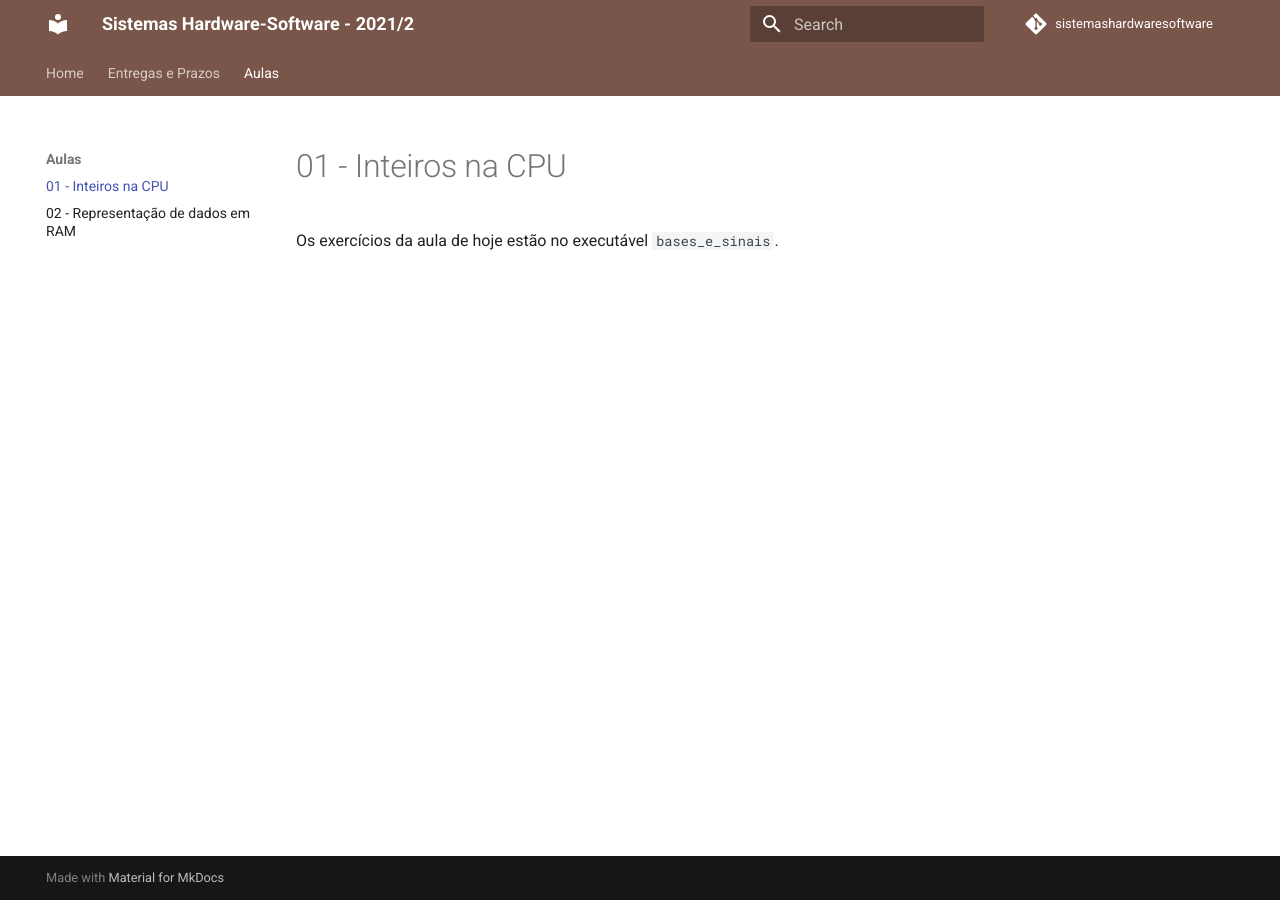
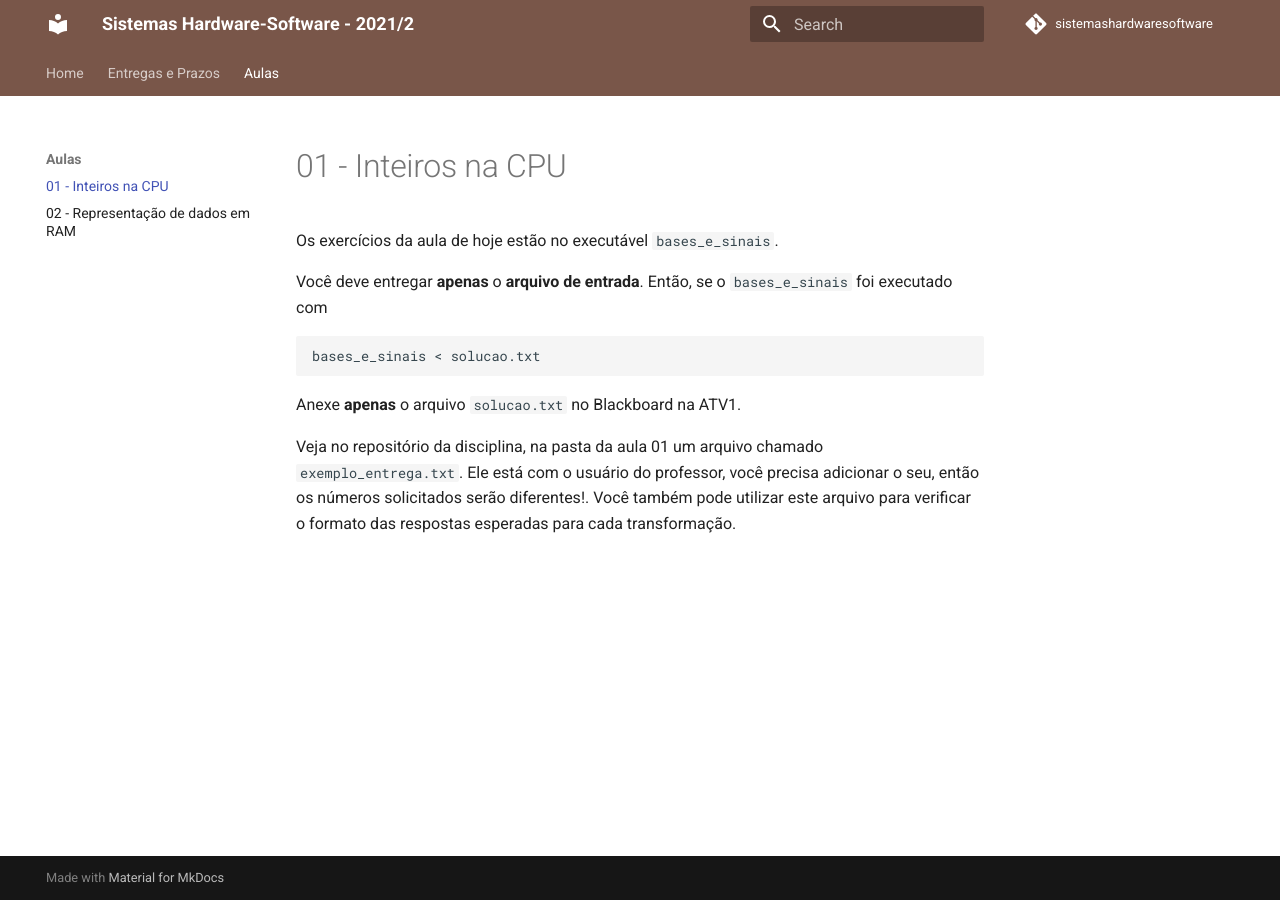
Before and after one commit to Insper/SistemasHardwareSoftware, an MkDocs documentation site: the page built from material/aulas/01-inteiros/index.md, in a window 1280 px wide. Built offline with MkDocs 1.6.1 and Material for MkDocs 9.7.7, drawn with Linux system fonts in a browser that asks for light colours; nearby versions of some CDN libraries; comment, search, counter and statistics services are not loaded.

Commit message:
update classes

````diff
--- a/material/aulas/01-inteiros/index.md
+++ b/material/aulas/01-inteiros/index.md
@@ -1,3 +1,13 @@
 # 01 - Inteiros na CPU
 
 Os exercícios da aula de hoje estão no executável `bases_e_sinais`.
+
+Você deve entregar **apenas** o **arquivo de entrada**. Então, se o `bases_e_sinais` foi executado com
+
+```
+bases_e_sinais < solucao.txt
+```
+
+Anexe **apenas** o arquivo `solucao.txt` no Blackboard na ATV1.
+
+Veja no repositório da disciplina, na pasta da aula 01 um arquivo chamado `exemplo_entrega.txt`. Ele está com o usuário do professor, você precisa adicionar o seu, então os números solicitados serão diferentes!. Você também pode utilizar este arquivo para verificar o formato das respostas esperadas para cada transformação.
````
Also changed, not shown: material/sobre.md (+1 -1 lines).
